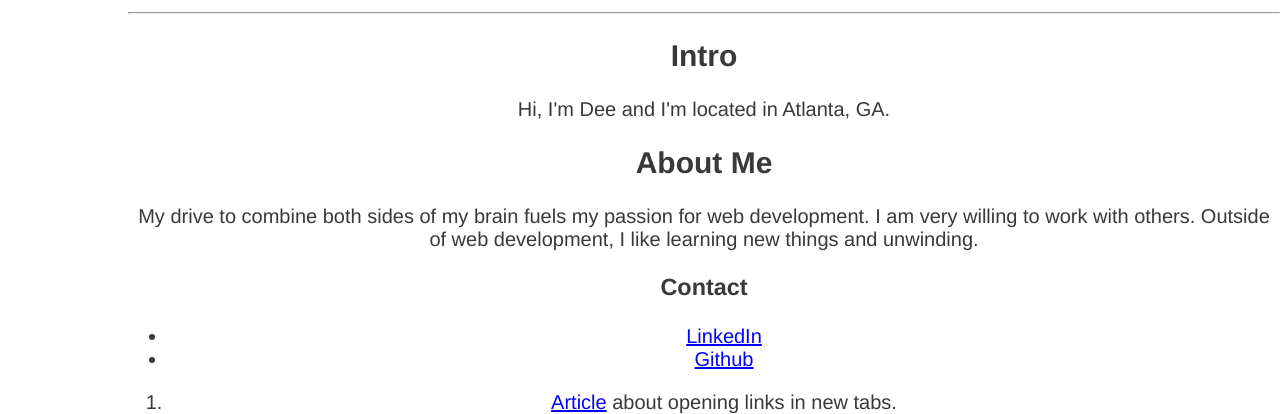
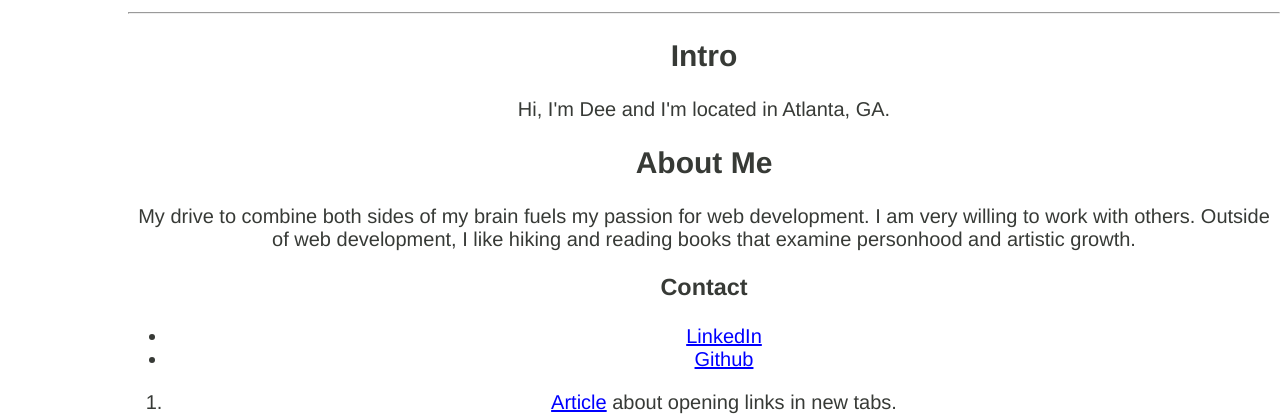
Before and after one commit to deeadebayo/thinkful-8.10, a plain HTML site: page index.html in a window 1280 px wide. Shown: the part 459-873 px from the top of the page. Drawn offline with Linux system fonts and the light colour scheme.

Commit message:
text-content

```diff
--- a/index.html
+++ b/index.html
@@ -23,7 +23,7 @@
 				</div>
 				<div>
 					<h2>About Me</h2>
-					<p>My drive to combine both sides of my brain fuels my passion for web development. I am very willing to work with others. Outside of web development, I like learning new things and unwinding.</p>
+					<p>My drive to combine both sides of my brain fuels my passion for web development. I am very willing to work with others. Outside of web development, I like hiking and reading books that examine personhood and artistic growth.</p>
 				</div>
 			</main>
 			<!-- Semantic container -->
```
